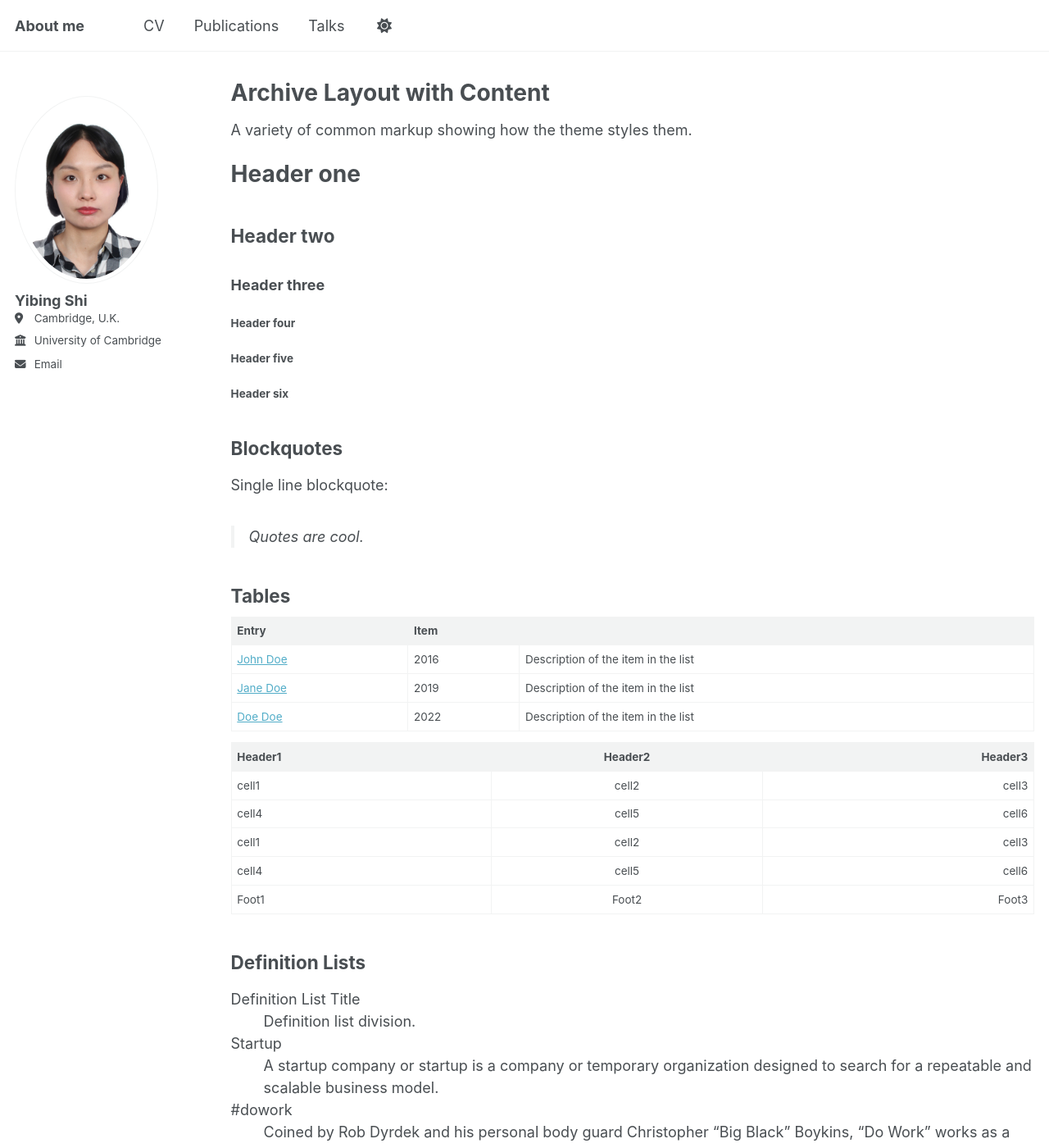
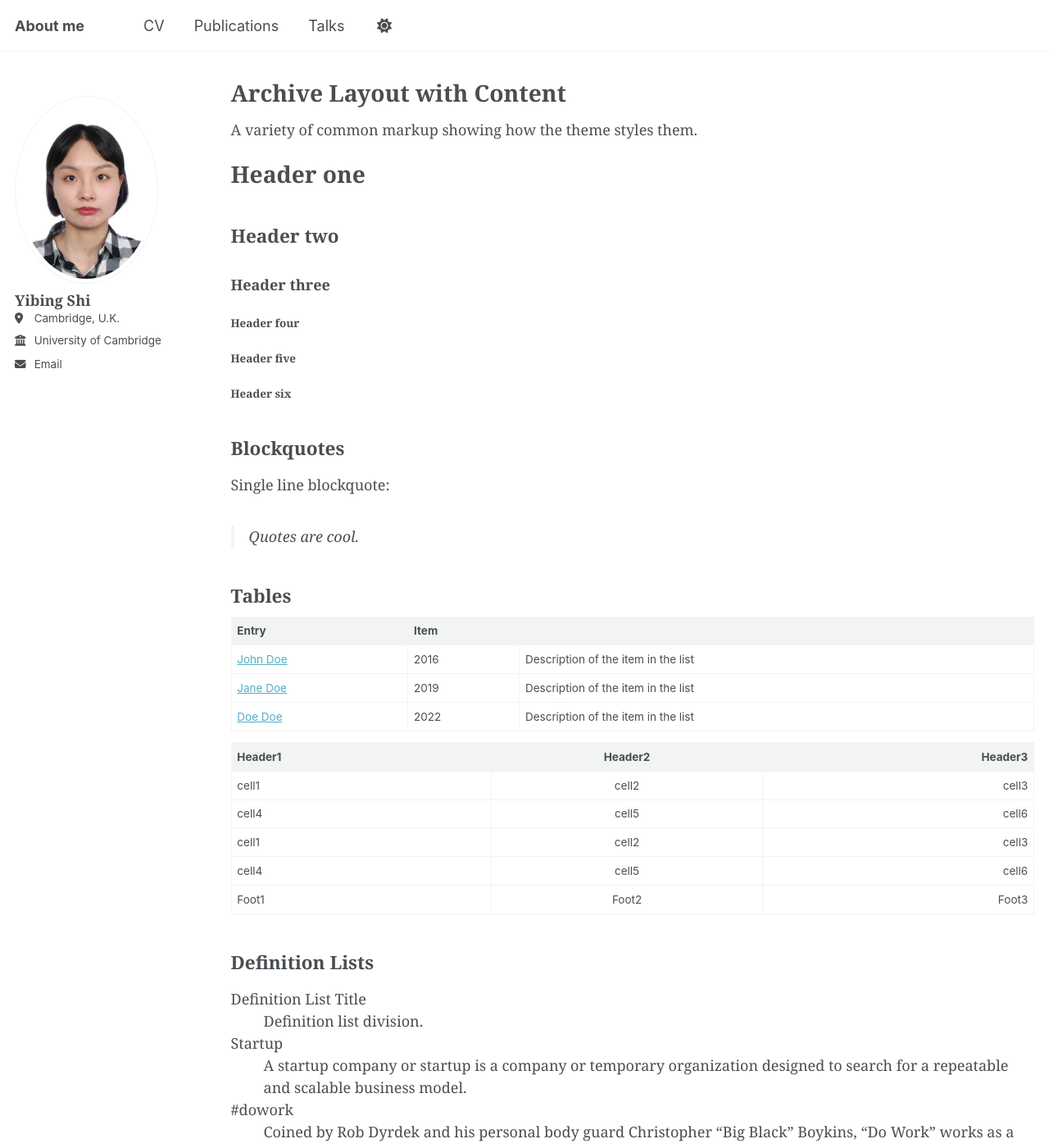
Before and after one commit to yibingshi418/yibingshi418.github.io, a Jekyll site: the page built from _pages/archive-layout-with-content.md, in a window 1280 px wide and 1400 px high. Shown: the whole window at 82% size. Built offline with Jekyll 4.4.1, drawn with Linux system fonts in a browser that asks for light colours; a script that is not in the unit is left out.

Commit message:
Update main.scss

```diff
--- a/assets/css/main.scss
+++ b/assets/css/main.scss
@@ -41,3 +41,12 @@
     "vendor/font-awesome/solid",
     "vendor/font-awesome/brands"
 ;
+
+// Override default fonts: use serif everywhere
+body {
+  font-family: "Georgia", "Times New Roman", serif !important;
+}
+
+h1, h2, h3, h4, h5, h6 {
+  font-family: "Georgia", "Times New Roman", serif !important;
+}
```
